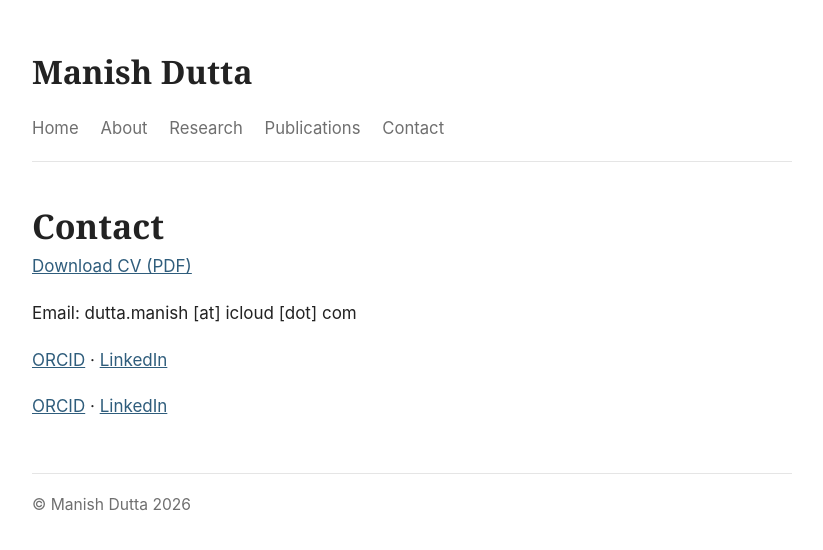
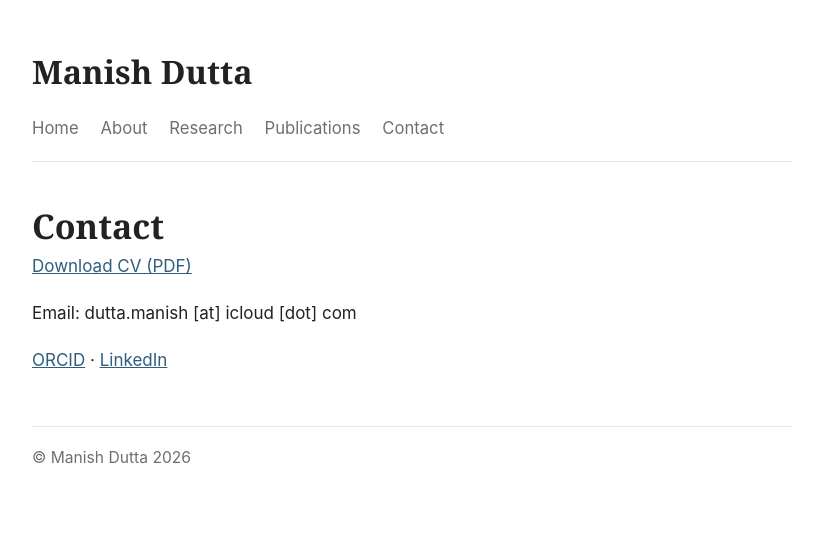
Before and after one commit to themanishdutta/themanishdutta, a Jekyll site: the page built from contact.md, in a window 1280 px wide. Shown: the top 550 px of the page, without its empty margins (228-1051 px from the left). Built offline with Jekyll 4.4.1, drawn with Linux system fonts in a browser that asks for light colours.

Commit message:
Update contact.md

```diff
--- a/contact.md
+++ b/contact.md
@@ -17,8 +17,3 @@ title: Contact
   <a href="https://orcid.org/0009-0004-6464-3600" target="_blank">ORCID</a> ·
   <a href="https://www.linkedin.com/in/themanishdutta/" target="_blank">LinkedIn</a>
 </p>
-
-<p>
-  <a href="https://orcid.org/0009-0004-6464-3600" target="_blank">ORCID</a> ·
-  <a href="https://www.linkedin.com/in/themanishdutta/" target="_blank">LinkedIn</a>
-</p>
```
